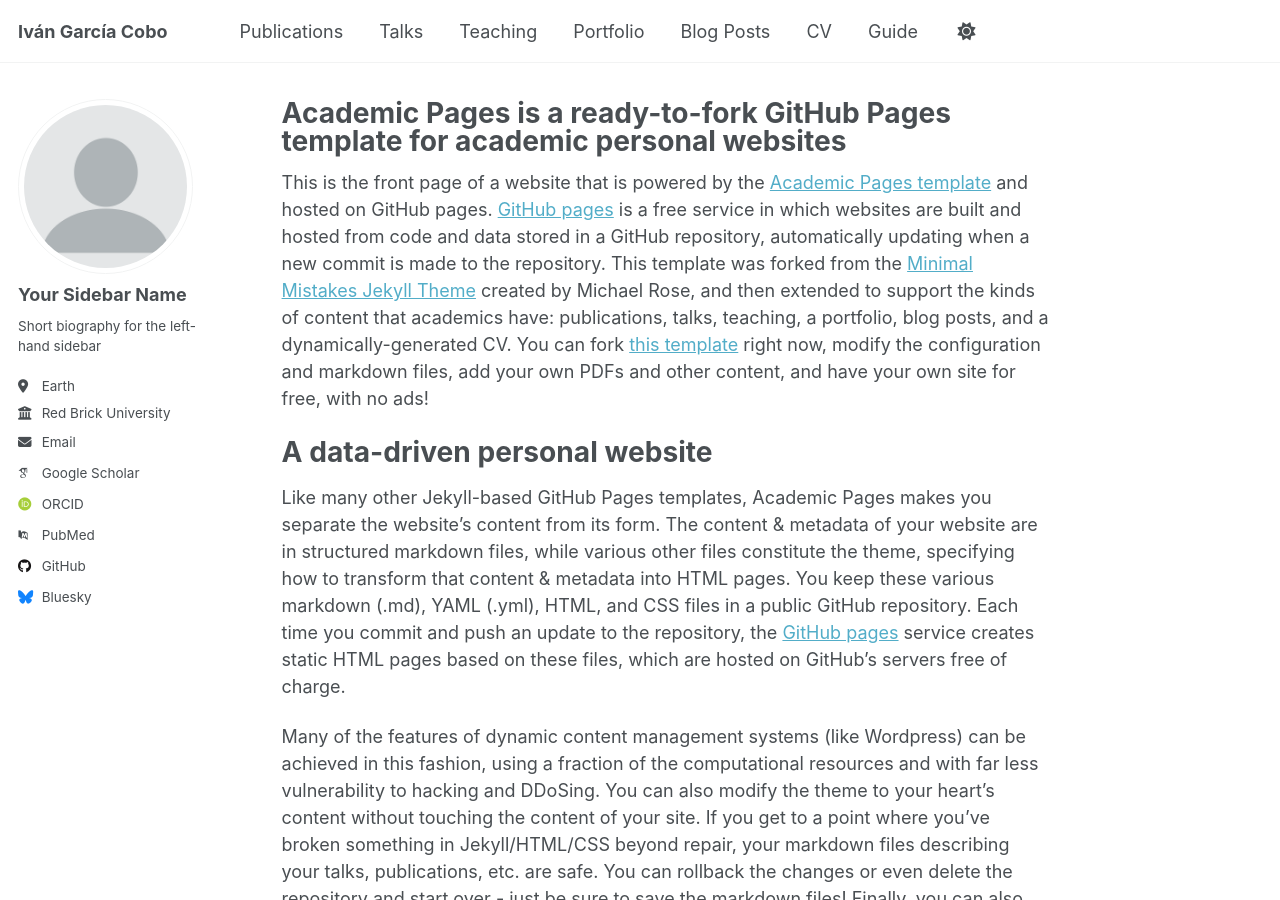
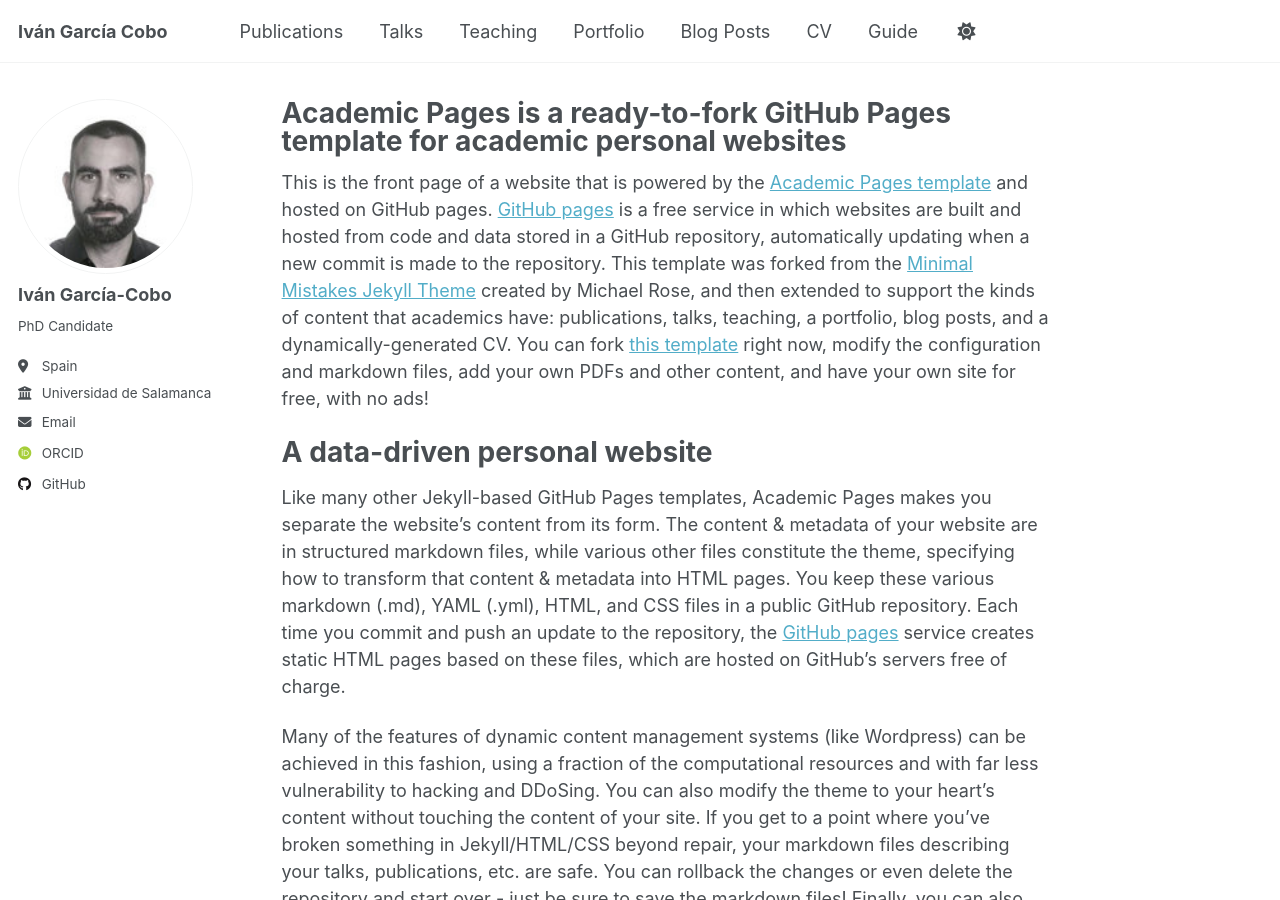
Before and after one commit to ivgarci/ivgarci.github.io, a Jekyll site: the page built from _pages/about.md, in a window 1280 px wide and 900 px high. Built offline with Jekyll 4.4.1, drawn with Linux system fonts in a browser that asks for light colours; some web fonts are replaced.

Commit message:
add config

```diff
--- a/_config.yml
+++ b/_config.yml
@@ -22,22 +22,22 @@ repository               : "ivgarci/ivgarci.github.io"
 #               Additional customization can be done by editing /_includes/author-profile.html
 author:
   # Biographic information
-  avatar           : "profile.png"
-  name             : "Your Sidebar Name"
+  avatar           : "Ivan-Garcia-Cobo.jpg"
+  name             : "Iván García-Cobo"
   pronouns         : # example: "she/her"
-  bio              : "Short biography for the left-hand sidebar"
-  location         : "Earth"
-  employer         : "Red Brick University"
+  bio              : "PhD Candidate"
+  location         : "Spain"
+  employer         : "Universidad de Salamanca"
   uri              : # URL
-  email            : "none@example.org"
+  email            : "ivangarciacobo (at) usal (dot) es"
 
   # Academic websites
   arxiv            : # URL - Update with the correct link to your profile
-  googlescholar    : "https://scholar.google.com/citations?user=PS_CX0AAAAAJ"
+  googlescholar    : # "https://scholar.google.com/citations?user=PS_CX0AAAAAJ"
   impactstory      : # URL
-  orcid            : "http://orcid.org/yourorcidurl"
+  orcid            : "https://orcid.org/0000-0002-9472-5613"
   semantic         : # URL
-  pubmed           : "https://www.ncbi.nlm.nih.gov/pubmed/?term=john+snow"
+  pubmed           : #"https://www.ncbi.nlm.nih.gov/pubmed/?term=john+snow"
   researchgate     : # URL
   scopus           : # URL
 
@@ -45,12 +45,12 @@ author:
   bitbucket        : # Username - Update with your username on the site
   codepen          : # Username
   dribbble         : # Username
-  github           : "academicpages"
+  github           : "ivgarci"
   kaggle           : # Username
   stackoverflow    : # User number or user number and name (i.e., use "1" or "1/jeff-atwood")
 
   # Social media
-  bluesky          : "bsky.app" # Replace this with you Bluesky username
+  bluesky          : # "bsky.app" # Replace this with you Bluesky username
   facebook         : # Username
   flickr           : # Username
   foursquare       : # Username
```
Also changed, not shown: images/Ivan-Garcia-Cobo.jpg (added).
